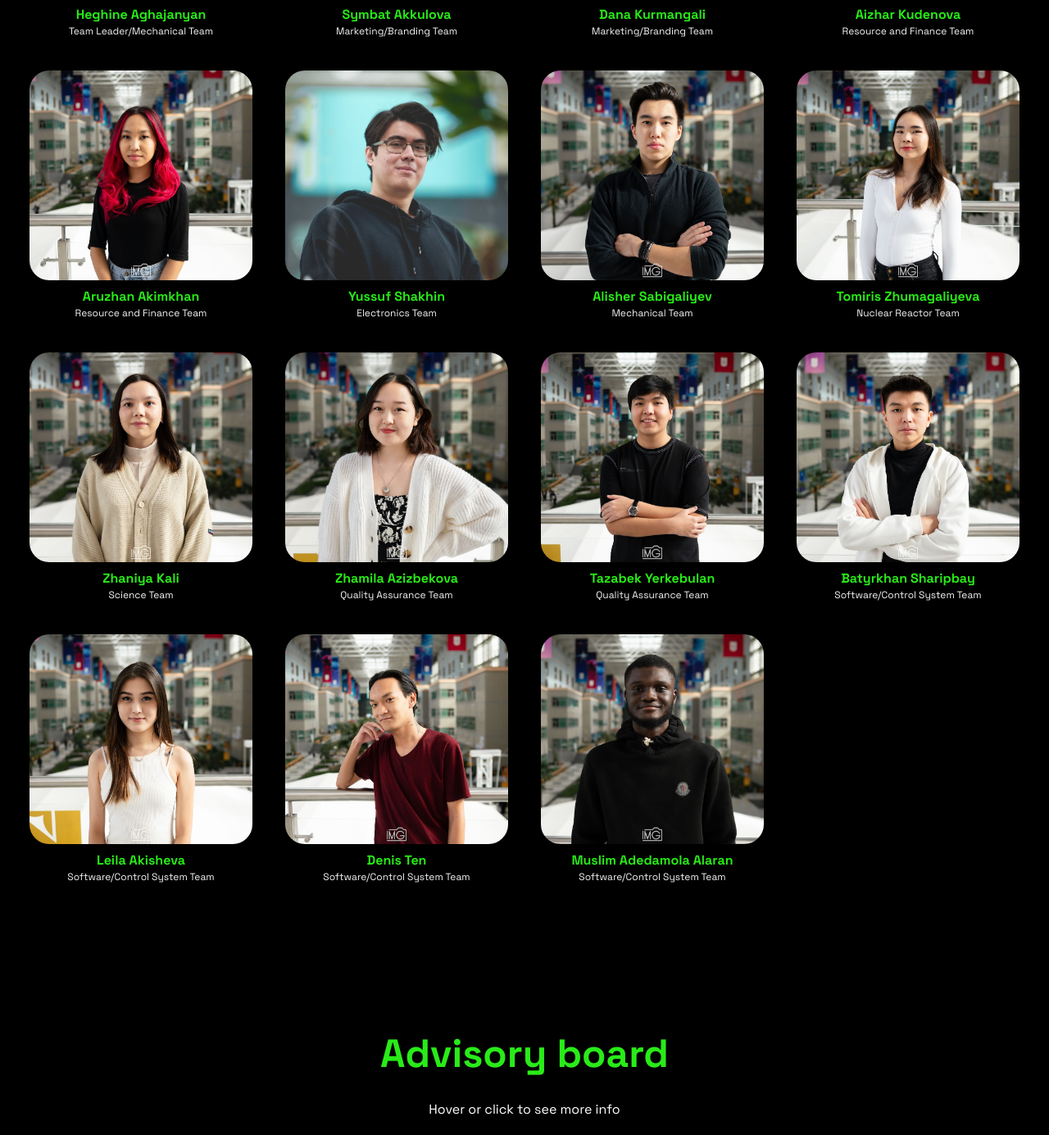
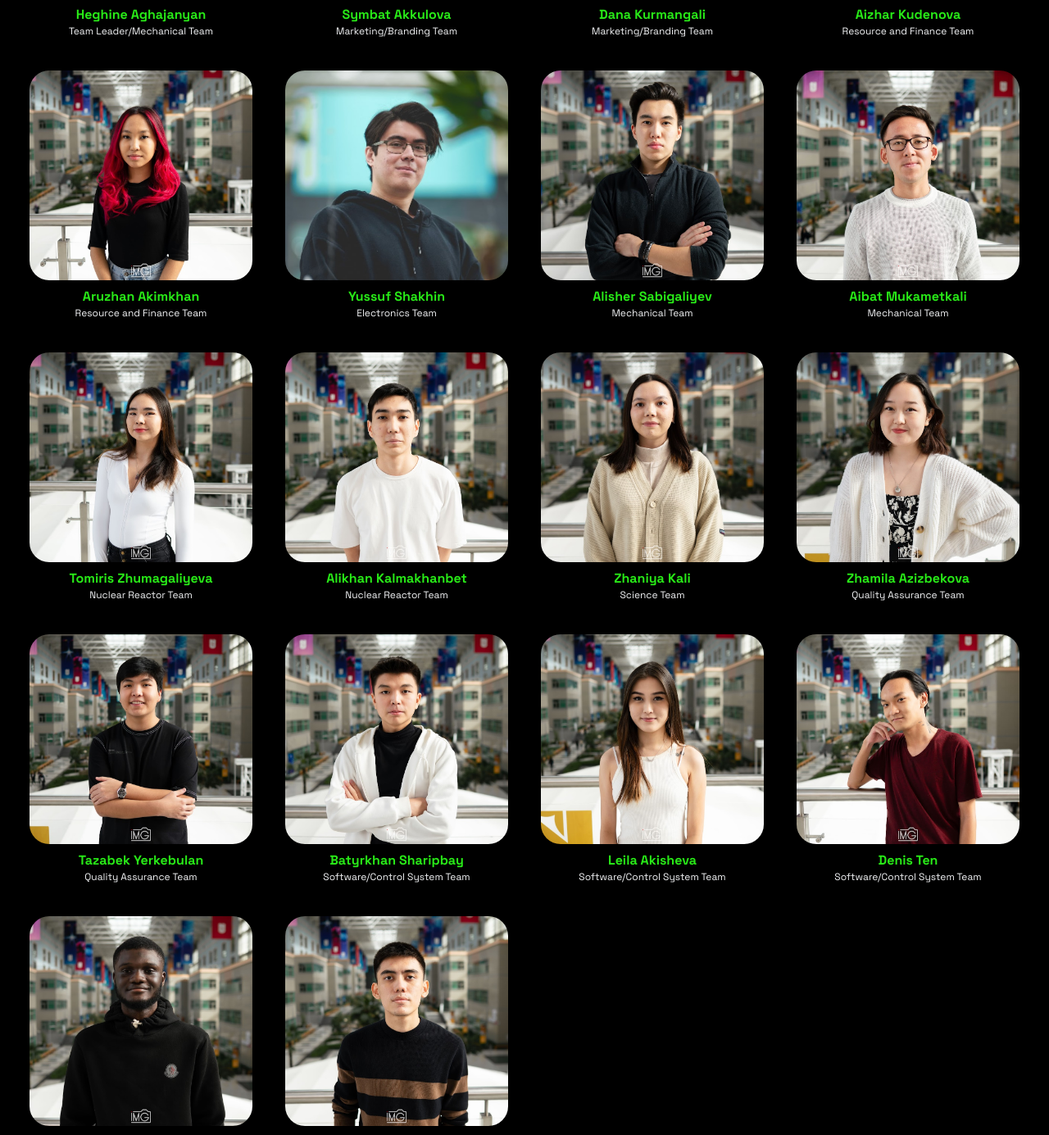
Before and after one commit to NU-Rover-Team-Aspan/NURoverKz.github.io, a React (Vite) app: page / in a window 1280 px wide. Shown: the part 3335-4720 px from the top of the page at 82% size. Built offline with nearby package versions, Linux system fonts and the light colour scheme.

Commit message:
Team page update

```diff
--- a/src/components/Team.jsx
+++ b/src/components/Team.jsx
@@ -18,7 +18,7 @@ import imgYerkebulan from '/assets/img/team/Yerkebulan.jpg'
 import imgAlisher from '/assets/img/team/Alisher.jpg'
 import imgAruzhan from '/assets/img/team/Aruzhan.jpg'
 import imgAizhar from '/assets/img/team/Aizhar.jpg'
-import imgAibar from '/assets/img/team/Aibar.jpg'
+import imgAibat from '/assets/img/team/Aibat.jpg'
 import imgAlikhan from '/assets/img/team/Alikhan.jpg'
 import imgSultan from '/assets/img/team/Sultan.jpg'
 import imgZhuldyz from '/assets/img/team/Zhuldyz.jpg'
@@ -54,8 +54,14 @@ const Team = () => {
           <ProfileCardAlt fullname={t('infoAlisher.fullname')} position={t('infoAlisher.position')}
             img={imgAlisher} achievements={t('infoAlisher.achievements', { returnObjects: true })} />
 
+          <ProfileCardAlt fullname={t('infoAibat.fullname')} position={t('infoAibat.position')}
+            img={imgAibat} achievements={t('infoAibat.achievements', { returnObjects: true })} />
+
           <ProfileCardAlt fullname={t('infoTomiris.fullname')} position={t('infoTomiris.position')}
             img={imgTomiris} achievements={t('infoTomiris.achievements', { returnObjects: true })} />
+
+          <ProfileCardAlt fullname={t('infoAlikhan.fullname')} position={t('infoAlikhan.position')}
+            img={imgAlikhan} achievements={t('infoAlikhan.achievements', { returnObjects: true })} />
 
           <ProfileCardAlt fullname={t('infoZhaniya.fullname')} position={t('infoZhaniya.position')}
             img={imgZhaniya} achievements={t('infoZhaniya.achievements', { returnObjects: true })} />
@@ -78,6 +84,9 @@ const Team = () => {
           <ProfileCardAlt fullname={t('infoMuslim.fullname')} position={t('infoMuslim.position')}
             img={imgMuslim} achievements={t('infoMuslim.achievements', { returnObjects: true })} />
 
+<ProfileCardAlt fullname={t('infoSultan.fullname')} position={t('infoSultan.position')}
+            img={imgSultan} achievements={t('infoSultan.achievements', { returnObjects: true })} />
+
         </div>
       </div>
     </div>
--- a/src/translations/english.js
+++ b/src/translations/english.js
@@ -180,6 +180,12 @@ const en = {
       achievements: ['Research Assistant at Biomaterials and Regenerative Engineering Laboratory',
         'Top 1 CGPA in class (Chemical Engineering-2025) with 3 consecutive Dean’s List Awards']
     },
+    infoAlikhan: {
+      fullname: 'Alikhan Kalmakhanbet',
+      position: 'Nuclear Reactor Team',
+      achievements: ['Gold medal on President Olympiad VII',
+        'Involvement in Chemistry Olympiads']
+    },
     infoMuslim: {
       fullname: 'Muslim Adedamola Alaran',
       position: 'Software/Control System Team',
@@ -243,7 +249,19 @@ const en = {
       position: 'Mechanical Team',
       achievements: ['Founder of NIS VOLUNTEERS SEMEY Organisation',
         '3rd degree Diploma at the XVI International Scientific Competition in Space Research "Opening the World of Science"']
-    }
+    },
+    infoSultan: {
+      fullname: 'Sultan Kasenov',
+      position: 'Software/Control System Team',
+      achievements: ['3rd place winner in the Machine Learning Hackathon organized by Quantori and GDSC in NU',
+        '1st place in the Republican Astrophysics Olympiad']
+    },
+    infoAibat: {
+      fullname: 'Aibat Mukametkali',
+      position: 'Mechanical Team',
+      achievements: ['2nd place in the engineering hackathon orgnaized by NU IMechE',
+        'Python Tech Orda grant owner']
+    },
   },
   advisers: {
     header: 'Advisory board',
--- a/src/translations/kazakh.js
+++ b/src/translations/kazakh.js
@@ -179,6 +179,12 @@ const kk = {
       achievements: ['Биоматериалдар және регенеративті инженерия зертханасы ассистенті',
         "Химиялық инженерияның 2025 ағыны бойынша Топ 1 CGPA және қатарынан 3 Dean's list марапаттары иегері"]
     },
+    infoAlikhan: {
+      fullname: 'Алихан Қалмаханбет',
+      position: 'Ядролық реактор тобы',
+      achievements: ['VII Президенттік Олимпиададан алтын иегері',
+        'Химия олимпиадаларында қатысушы']
+    },
     infoMuslim: {
       fullname: 'Муслим Адедамола',
       position: 'Бағдарламалау/Система тобы',
@@ -244,6 +250,17 @@ const kk = {
       position: 'Механика тобы',
       achievements: ['NIS VOLUNTEERS SEMEY ұйымының негізін қалаушы',
        '«Ғылым әлемін ашу» ғарыштық зерттеулер жарысының XVI халықаралық ғылыми конкурсында 3-дәрежелі Диплом иегері']
+    },
+    infoSultan: {
+      fullname: 'Султан Касенов',
+      position: 'Бағдарламалау/Система тобы',
+      achievements: ['NU-де Quantori және GDSC ұйымдастырған Machine Learning хакатонында 3-орын иегері',
+      'Республикалық астрофизика олимпиадасында 1 орын']
+    },
+    infoAibat: {
+      fullname: 'Айбат Мұқаметқали',
+      position: 'Механика тобы',
+      achievements: ['NU IMechE ұйымдастырған инженерлік хакатонда 2 орын', 'Python Tech Orda грантының иегері']
     }
   },
   advisers: {
--- a/src/translations/russian.js
+++ b/src/translations/russian.js
@@ -179,6 +179,12 @@ const ru = {
       achievements: ['Ассистент в лаборатории биоматериалов и регенеративной инженерии',
         "Топ 1 CGPA в потоке Химической инженерии-2025 с 3 наградами Dean's list"]
     },
+    infoAlikhan: {
+      fullname: 'Қалмаханбет Алихан',
+      position: 'Команда Ядерного реактора',
+      achievements: ['Золотой медаль VII Президентской Олимпиады',
+        'Участие многих Олимиад по Химии']
+    },
     infoMuslim: {
       fullname: 'Адедамола Муслим',
       position: 'Команда Программирования/Системы',
@@ -241,7 +247,18 @@ const ru = {
       fullname: 'Сабигалиев Алишер',
       position: 'Команда Механики',
       achievements: ["Основатель организации 'НИШ ВОЛОНТЕРЫ СЕМЕЙ'",
-      'Диплом 3 степени XVI Международного научного конкурса по космическим исследованиям «Открывая мир науки»']
+        'Диплом 3 степени XVI Международного научного конкурса по космическим исследованиям «Открывая мир науки»']
+    },
+    infoSultan: {
+      fullname: 'Касенов Султан',
+      position: 'Команда Программирования/Системы',
+      achievements: ['3-е место на хакатоне машинного обучения от Quantori и GDSC в НУ',
+        '1 место на Республиканской олимпиаде по астрофизике']
+    },
+    infoAibat: {
+      fullname: 'Мұқаметқали Айбат',
+      position: 'Команда Механики',
+      achievements: ['2-е место на инженерном хакатоне, организованном NU IMechE', 'Обладатель гранта Python Tech Orda']
     }
   },
   advisers: {
```
Also changed, not shown: public/assets/img/team/Aibat.jpg (renamed from public/assets/img/team/Aibar.jpg).
